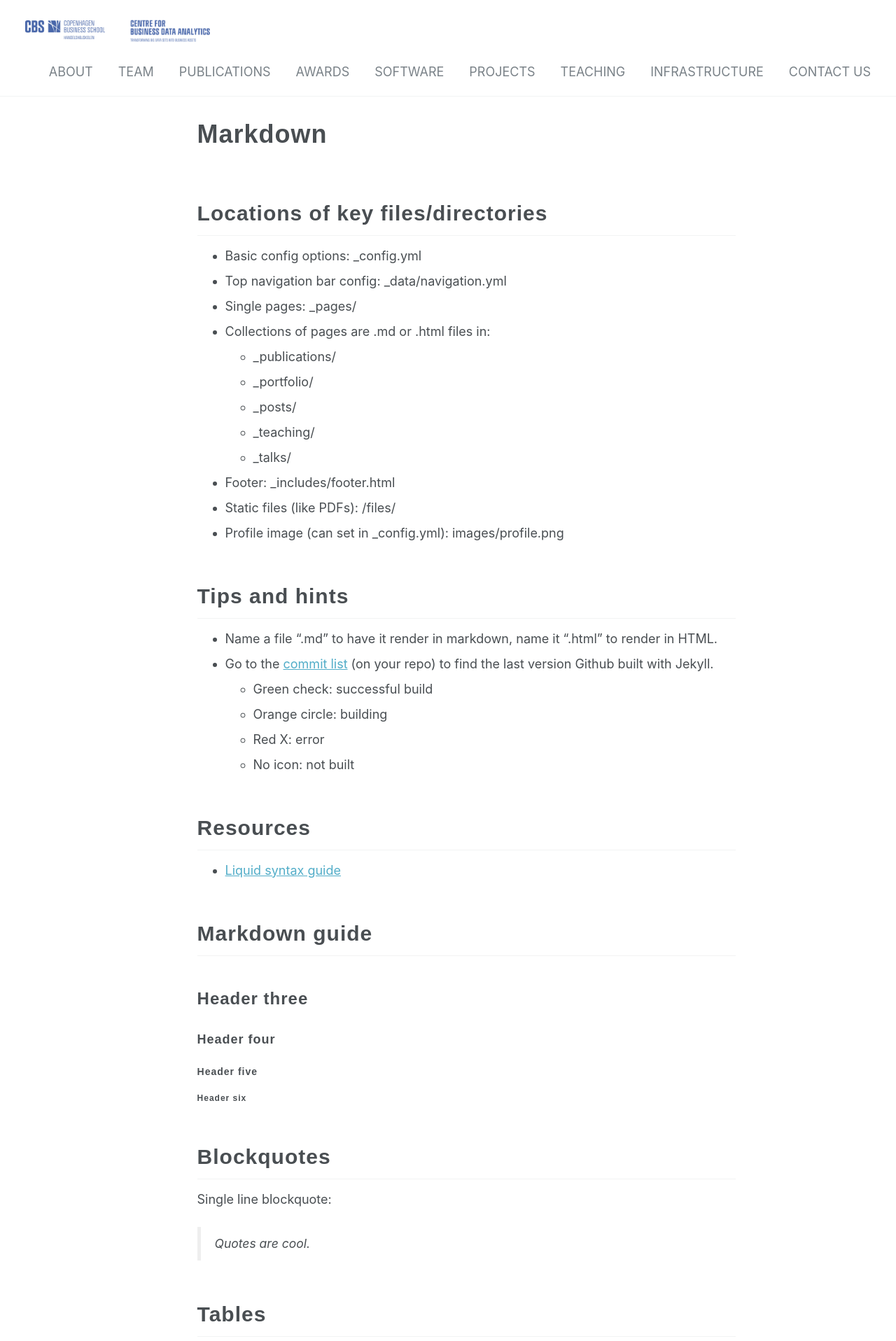
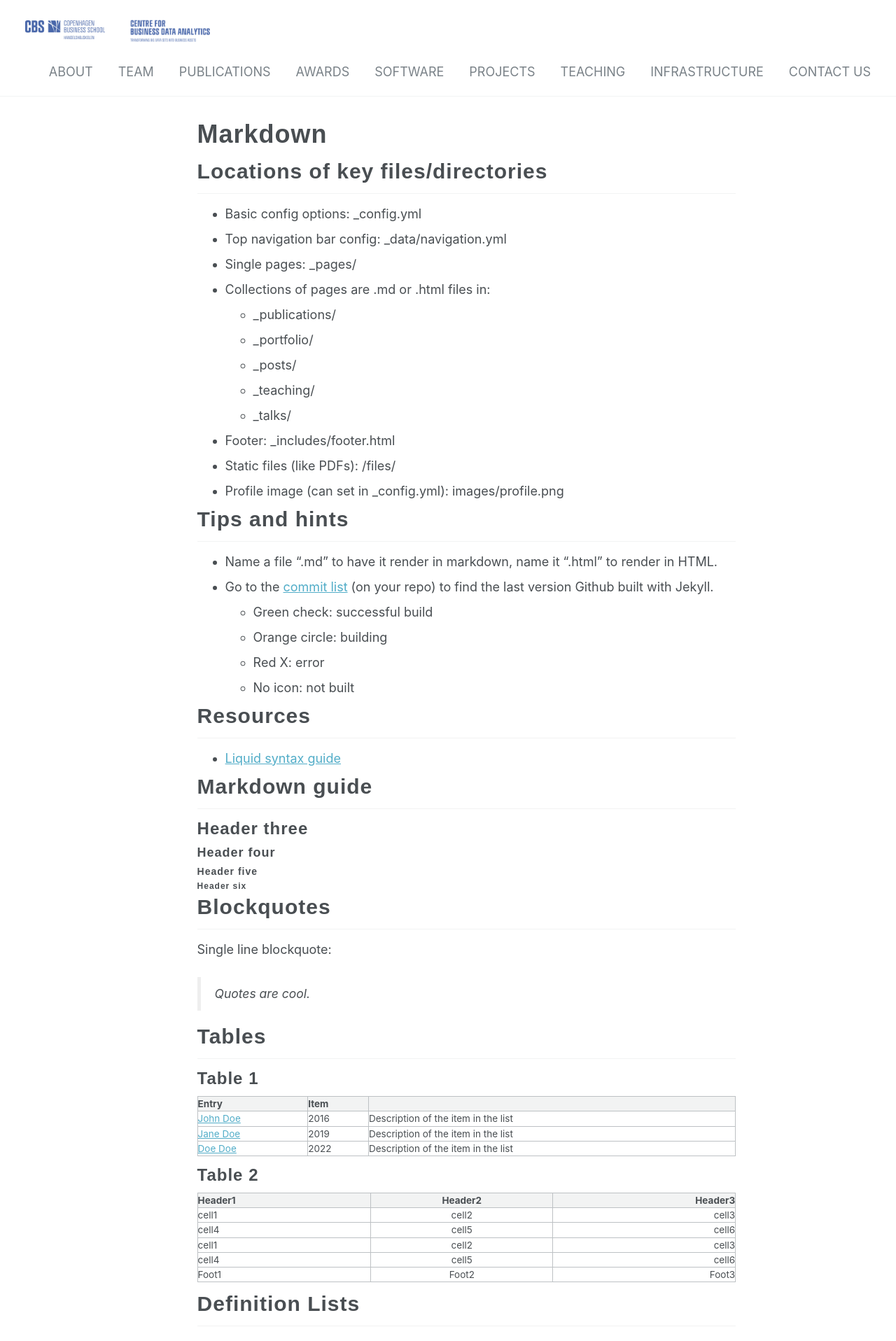
Before and after one commit to cbsBDA/cbsBDA-homepage, a Jekyll site: the page built from _pages/markdown.md, in a window 1280 px wide. Shown: the top 1916 px of the page at 70% size. Built offline with Jekyll 4.4.1, drawn with Linux system fonts in a browser that asks for light colours; nearby versions of some CDN libraries.

Commit message:
Update _custom.scss

```diff
--- a/_sass/_custom.scss
+++ b/_sass/_custom.scss
@@ -12,7 +12,7 @@ a.font-fff{
   color: #ffffff !important;
 }
 h1, h2, h3, h4, h5, h6 {
-    margin: 2em 0 0.5em;
+    margin: 0em 0 0.5em;
     /* text-transform: uppercase; */
     font-family: Montserrat,sans-serif;
     font-weight: 700;
```
